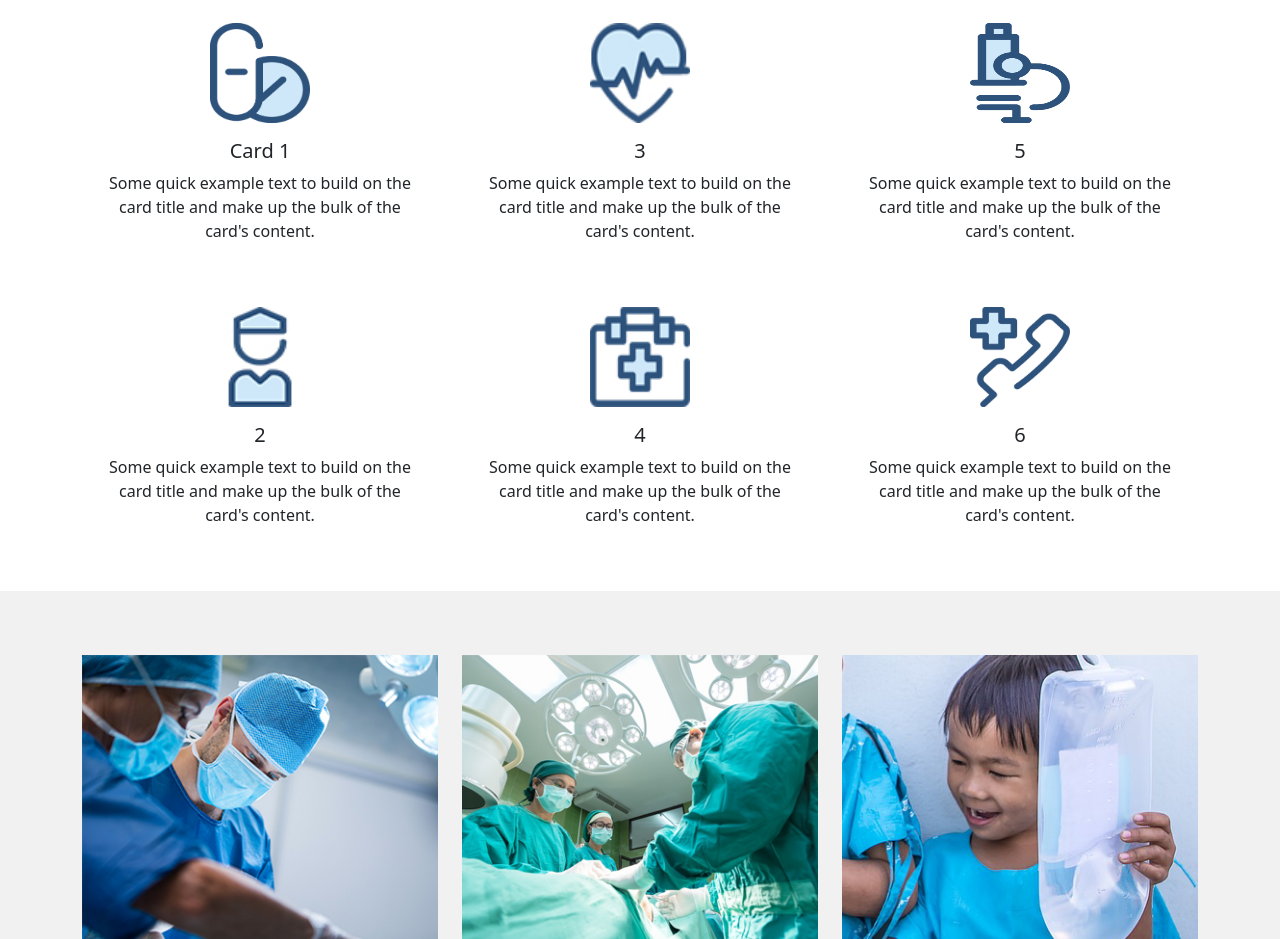
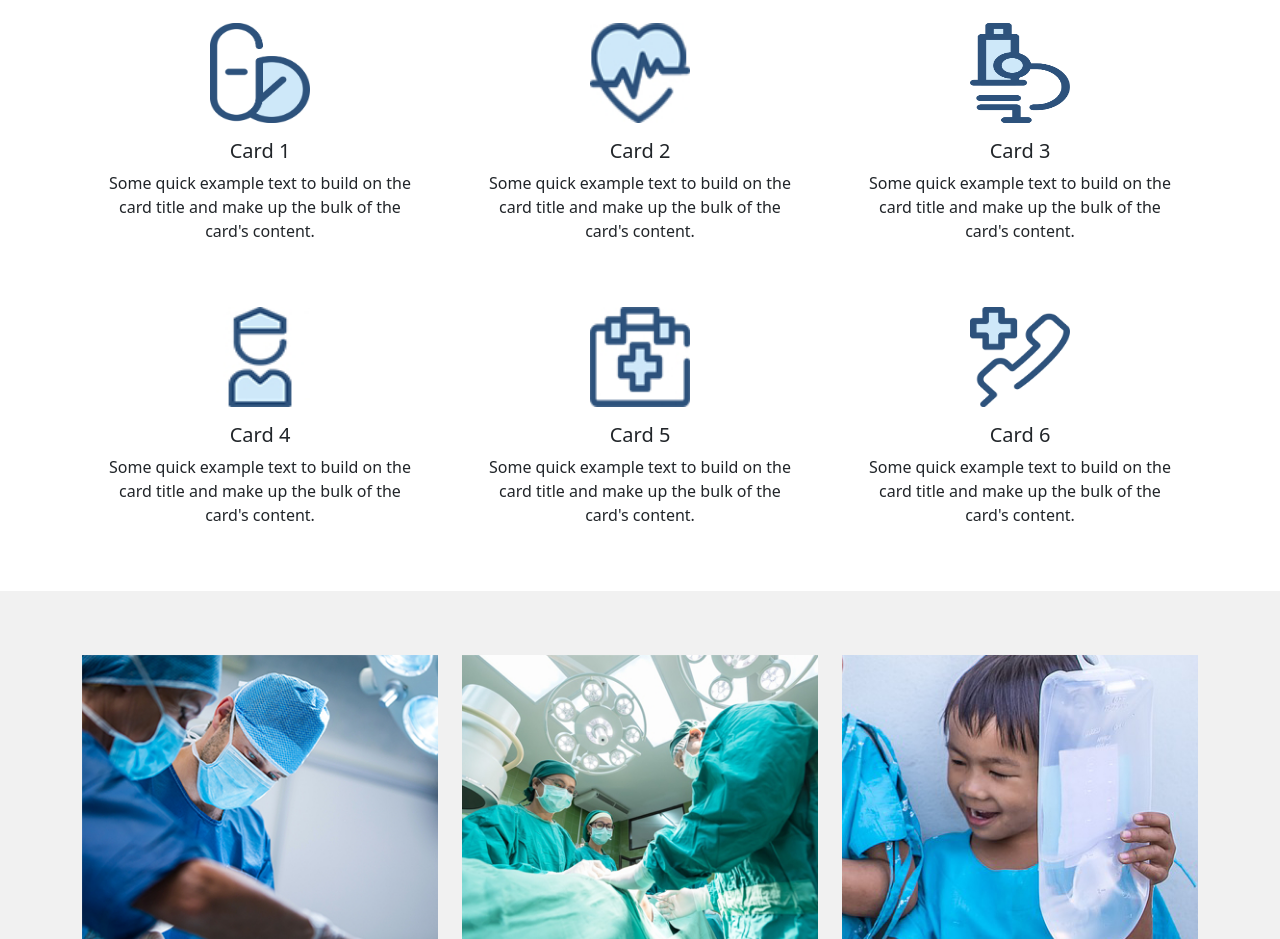
Before and after one commit to Tushar-Dhingra/Health-Care-Website, a plain HTML site: page index.htm in a window 1280 px wide. Shown: the part 2380-3319 px from the top of the page. Drawn offline with nearby package versions, Linux system fonts and the light colour scheme.

Commit message:
Update index.htm

```diff
--- a/index.htm
+++ b/index.htm
@@ -120,7 +120,7 @@
                             <div class="card border-0 align-items-center">
                                 <img src="img/ic2.jpg" class="card-img-top serviceimgs" alt="...">
                                 <div class="card-body text-center">
-                                    <h5 class="card-title">2</h5>
+                                    <h5 class="card-title">Card 4</h5>
                                     <p class="card-text">Some quick example text to build on the card title and make up the bulk of the card's content.</p>
                                 </div>
                             </div>
@@ -130,7 +130,7 @@
                             <div class="card my-5 border-0 align-items-center">
                                 <img src="img/ic3.jpg" class="card-img-top serviceimgs" alt="...">
                                 <div class="card-body text-center">
-                                    <h5 class="card-title ">3</h5>
+                                    <h5 class="card-title ">Card 2</h5>
                                     <p class="card-text">Some quick example text to build on the card title and make up the bulk of the card's content.</p>
                                 </div>
                             </div>
@@ -138,7 +138,7 @@
                             <div class="card border-0 align-items-center">
                                 <img src="img/ic4.jpg" class="card-img-top serviceimgs" alt="...">
                                 <div class="card-body text-center">
-                                    <h5 class="card-title">4</h5>
+                                    <h5 class="card-title">Card 5</h5>
                                     <p class="card-text">Some quick example text to build on the card title and make up the bulk of the card's content.</p>
                                 </div>
                             </div>
@@ -148,7 +148,7 @@
                             <div class="card my-5 border-0 align-items-center">
                                 <img src="img/ic5.jpg" class="card-img-top serviceimgs" alt="...">
                                 <div class="card-body text-center">
-                                    <h5 class="card-title">5</h5>
+                                    <h5 class="card-title">Card 3</h5>
                                     <p class="card-text">Some quick example text to build on the card title and make up the bulk of the card's content.</p>
                                 </div>
                             </div>
@@ -156,7 +156,7 @@
                             <div class="card border-0 align-items-center" >
                                 <img src="img/ic6.jpg" class="card-img-top serviceimgs" alt="...">
                                 <div class="card-body text-center">
-                                    <h5 class="card-title">6</h5>
+                                    <h5 class="card-title">Card 6</h5>
                                     <p class="card-text">Some quick example text to build on the card title and make up the bulk of the card's content.</p>
                                 </div>
                             </div>
```
